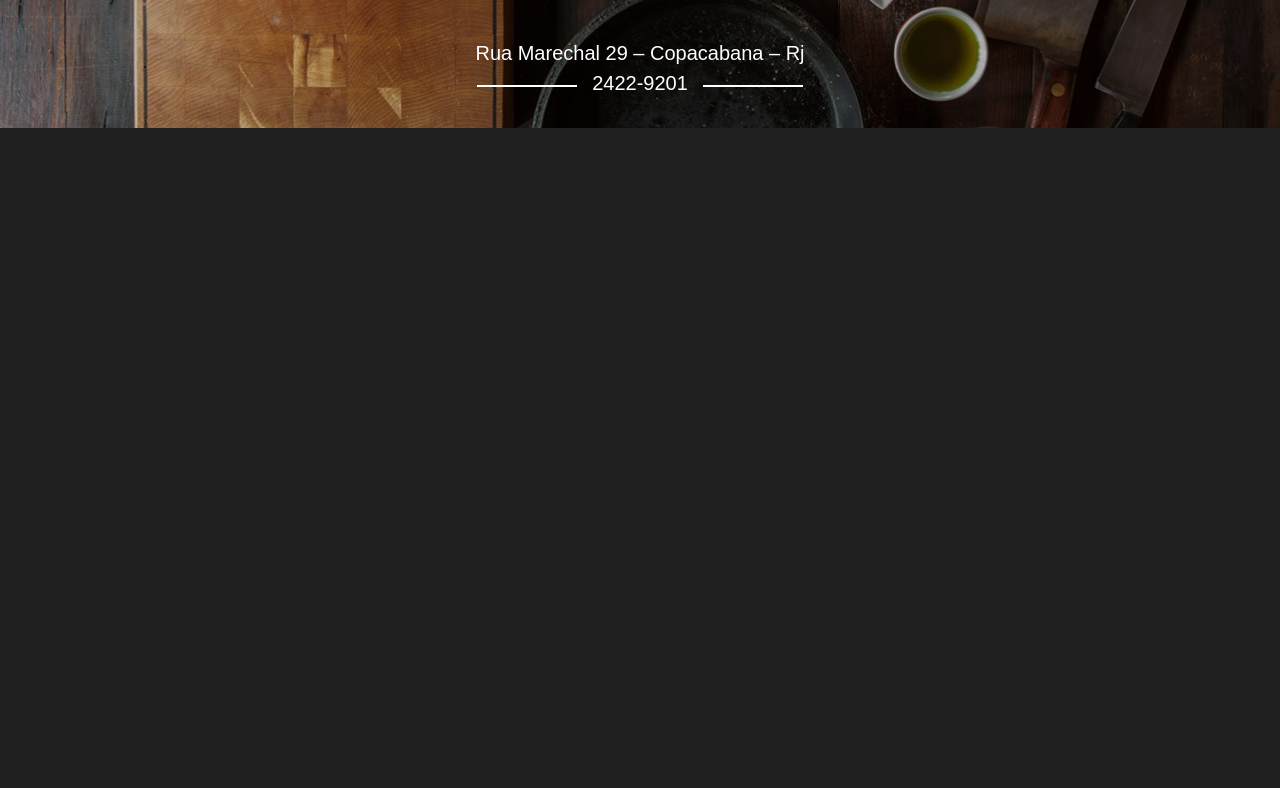
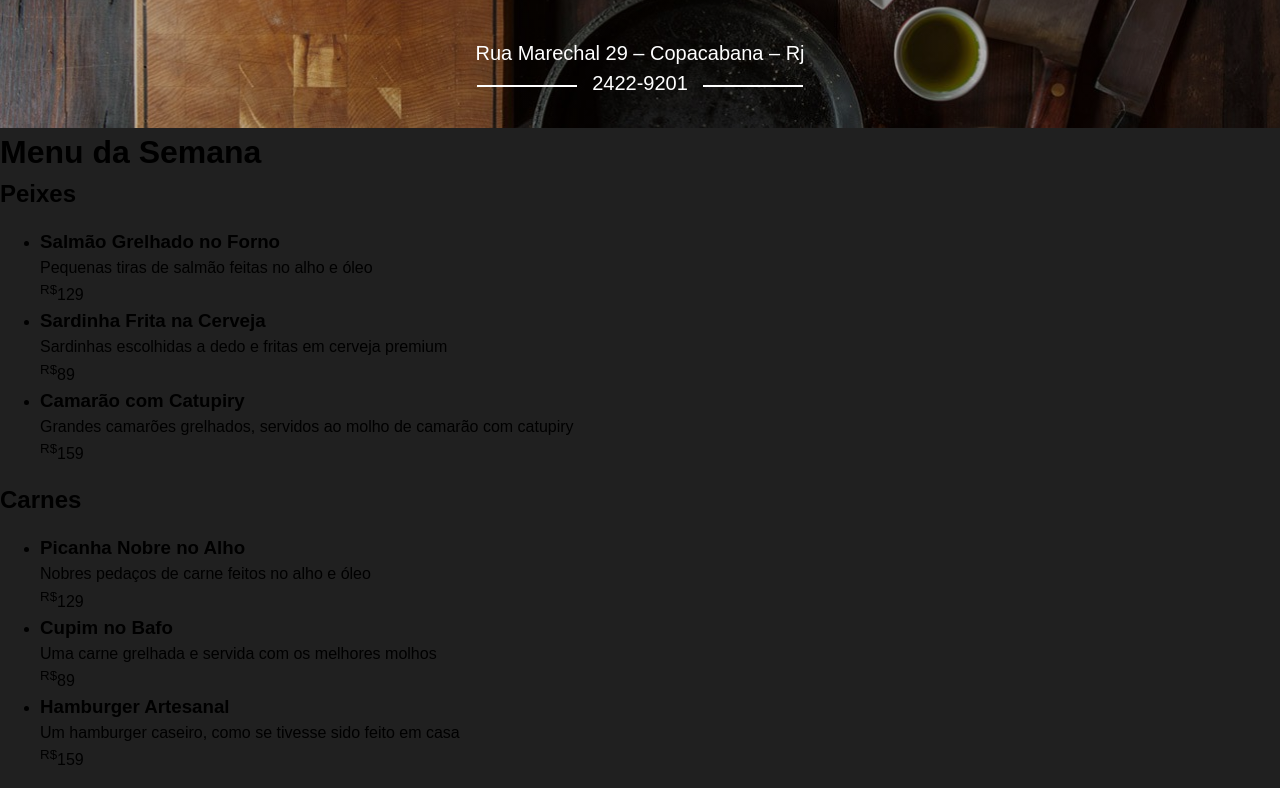
Before and after one commit to nazarepiedady/rest-static-website, a plain HTML site: page index.html in a window 1280 px wide. Shown: the part 293-1081 px from the top of the page. Before the commit the page ends 800 px from the top, so only its background shows below. Drawn offline with Linux system fonts and the light colour scheme.

Commit message:
chore: write the markup for the menu of food dishes

```diff
--- a/index.html
+++ b/index.html
@@ -35,5 +35,80 @@
 			<p class="local-address">Rua Marechal 29 – Copacabana – Rj</p>
 			<p class="phone-address">2422-9201</p>
 		</header>
+
+		<main>
+			<h1 class="menu-week">Menu da Semana</h1>
+
+			<div class="dishes">
+				<article class="fishes">
+					<h2>Peixes</h2>
+
+					<ul>
+						<li>
+							<div>
+								<h3>Salmão Grelhado no Forno</h3>
+								<p>
+									Pequenas tiras de salmão feitas no alho e óleo
+								</p>
+							</div>
+							<span><sup>R$</sup>129</span>
+						</li>
+						<li>
+							<div>
+								<h3>Sardinha Frita na Cerveja</h3>
+								<p>
+									Sardinhas escolhidas a dedo e fritas em cerveja premium
+								</p>
+							</div>
+							<span><sup>R$</sup>89</span>
+						</li>
+						<li>
+							<div>
+								<h3>Camarão com Catupiry</h3>
+								<p>
+									Grandes camarões grelhados, servidos ao molho de camarão com
+	                catupiry
+								</p>
+							</div>
+							<span><sup>R$</sup>159</span>
+						</li>
+					</ul>
+				</article>
+
+				<article class="meats">
+					<h2>Carnes</h2>
+
+					<ul>
+						<li>
+							<div>
+								<h3>Picanha Nobre no Alho</h3>
+								<p>
+									Nobres pedaços de carne feitos no alho e óleo
+								</p>
+							</div>
+							<span><sup>R$</sup>129</span>
+						</li>
+						<li>
+							<div>
+								<h3>Cupim no Bafo</h3>
+								<p>
+									Uma carne grelhada e servida com os melhores molhos
+								</p>
+							</div>
+							<span><sup>R$</sup>89</span>
+						</li>
+						<li>
+							<div>
+								<h3>Hamburger Artesanal</h3>
+								<p>
+									Um hamburger caseiro, como se tivesse sido feito em casa
+								</p>
+							</div>
+							<span><sup>R$</sup>159</span>
+						</li>
+					</ul>
+				</article>
+			</div>
+		</main>
 	</body>
 </html>
```
